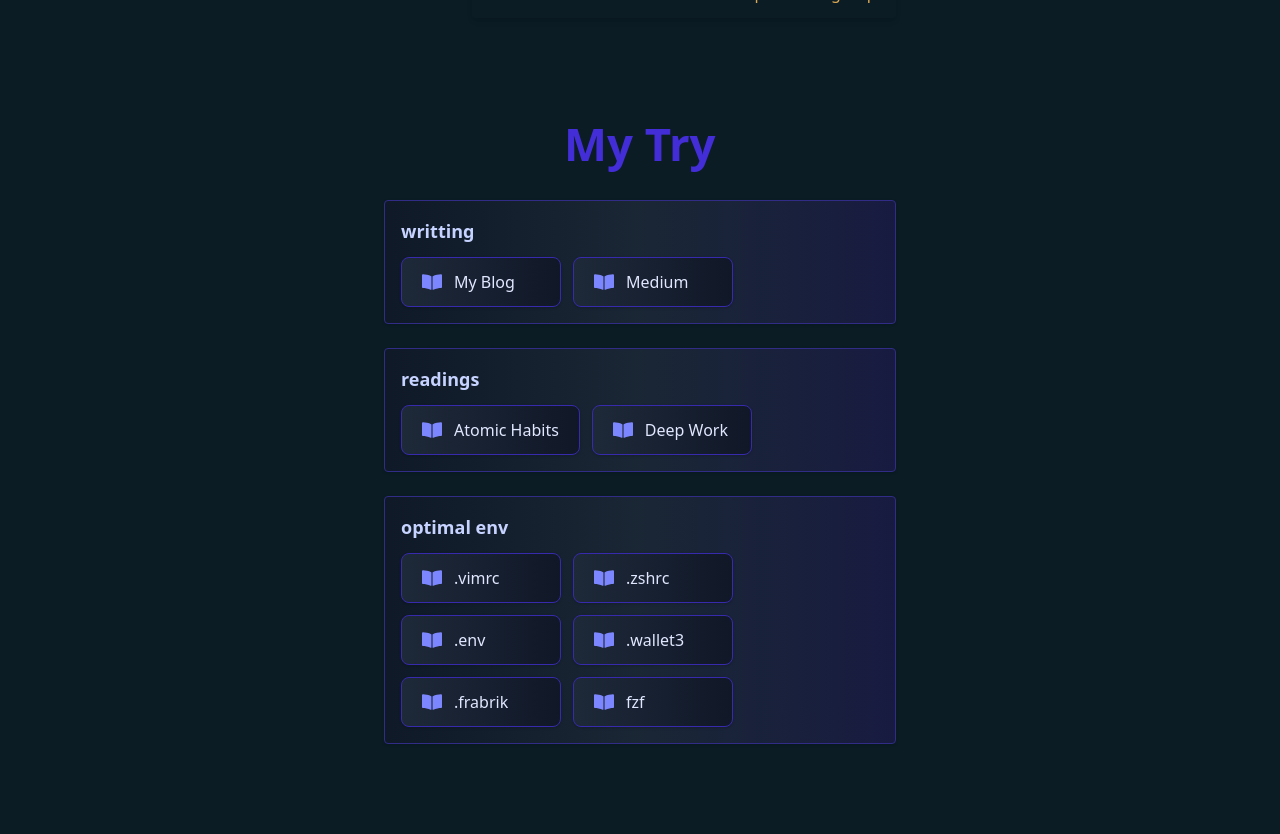
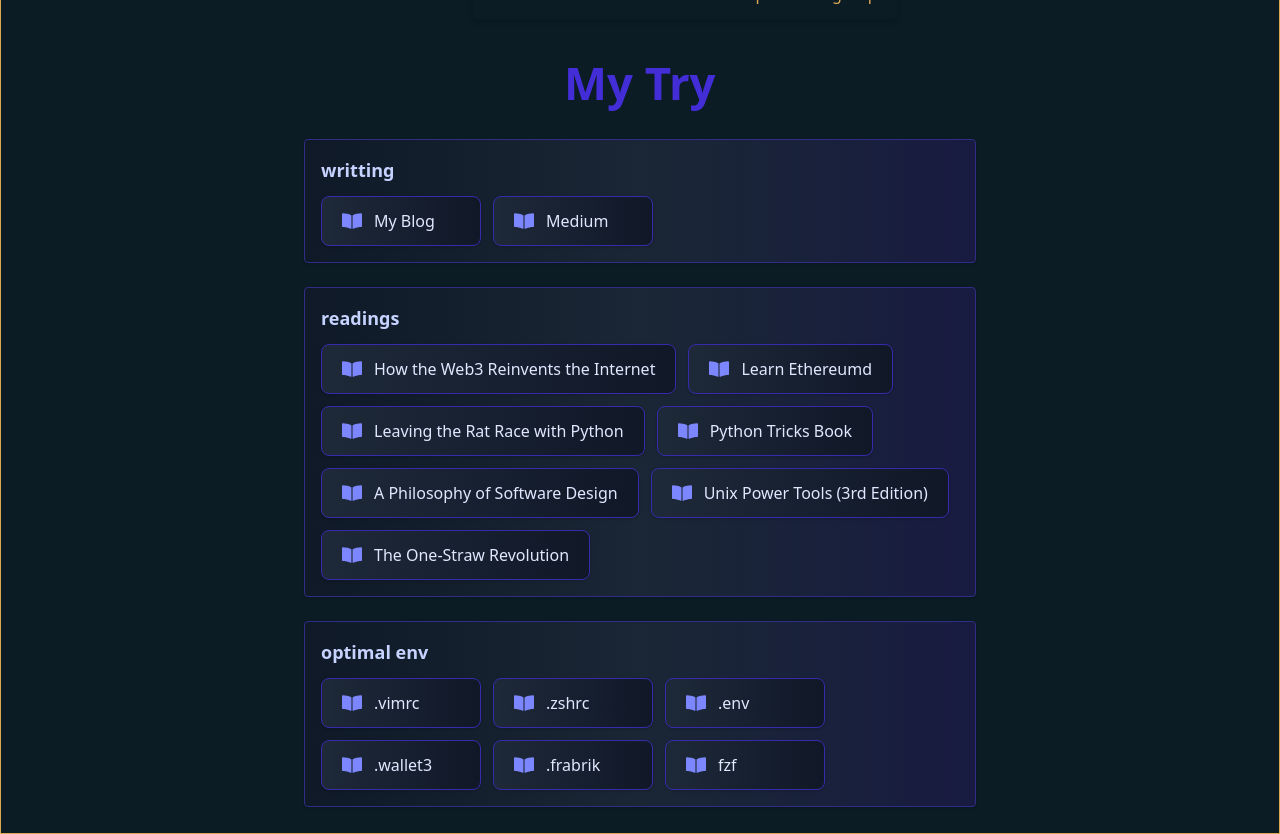
Before and after one commit to TitorRito/web, a Next.js app in the folder web-app/: page /literature in a window 1280 px wide. Shown: the part 820-1654 px from the top of the page. Built offline with nearby package versions, Linux system fonts and the light colour scheme.

Commit message:
readings added: with links

```diff
--- a/web-app/src/app/literature/page.tsx
+++ b/web-app/src/app/literature/page.tsx
@@ -15,8 +15,13 @@
   {
     title: 'readings',
     children: [
-      { name: 'Atomic Habits', link: 'https://jamesclear.com/atomic-habits' },
-      { name: 'Deep Work', link: 'https://www.calnewport.com/books/deep-work/' },
+      { name: 'How the Web3 Reinvents the Internet', link: 'https://dokumen.pub/token-economy-how-the-web3-reinvents-the-internet-9783982103839-9783982103815-9783982103846.html' },
+      { name: 'Learn Ethereumd', link: 'https://www.amazon.com/Learn-Ethereum-decentralized-applications-contracts/dp/1789954118' },
+      { name: 'Leaving the Rat Race with Python', link: 'https://pdfcoffee.com/leavingtheratracewithpythonv1-pdf-free.html' },
+      { name: 'Python Tricks Book', link: 'https://archive.org/details/pythontricks/page/n1/mode/2up' },
+      { name: 'A Philosophy of Software Design', link: 'https://www.pdfdrive.com/a-philosophy-of-software-design-e195285924.html' },
+      { name: 'Unix Power Tools (3rd Edition)', link: 'https://altair.pw/pub/doc/unix/Unix%20Power%20Tools%20(3rd%20Edition)/' },
+      { name: 'The One-Straw Revolution', link: 'https://archive.org/details/TheOne-strawRevolution' },
     ],
   },
   {
@@ -50,7 +55,7 @@
   return (
     <div className="flex flex-col gap-8 w-full max-w-4xl h-screen items-center justify-center snap-center">
       <div className="text-3xl md:text-4xl font-extrabold text-transparent bg-clip-text bg-gradient-to-r from-indigo-400 via-purple-400 to-indigo-700 tracking-wide mb-2 opacity-80 select-none">
-        <span className="italic">Quotes around the internet</span>
+        <span className="italic">"Quotes around the internet</span>
       </div>
       <div className="flex gap-12 w-full items-center justify-center">
         {/* Left Column: Highlighted Author */}
@@ -90,11 +95,11 @@
       >
         {isEven ? 'My turn' : 'My Try'}
       </h2>
-      <div className="space-y-6 w-full max-w-lg animate-fade-in">
+      <div className="space-y-6 w-full animate-fade-in flex flex-col items-center">
         {items.map((item, idx) => (
           <div
             key={idx}
-            className="p-4 rounded shadow border border-indigo-900 bg-gradient-to-r from-gray-900/70 via-gray-800/80 to-indigo-950/70"
+            className="p-4 rounded shadow border border-indigo-900 bg-gradient-to-r from-gray-900/70 via-gray-800/80 to-indigo-950/70 max-w-2xl w-full"
           >
             <div className="text-lg font-semibold text-indigo-200 mb-3">{item.title}</div>
             <div className="flex flex-wrap gap-3">
@@ -123,7 +128,7 @@
 
 export default function LiteraturePage() {
   return (
-    <div className="w-screen min-h-screen flex flex-col overflow-y-scroll snap-y snap-mandatory">
+    <div className="w-screen min-h-screen flex flex-col justify-center overflow-y-scroll snap-y snap-mandatory border">
       <Quote />
       <MyLibrary items={librarySections} />
     </div>
```
